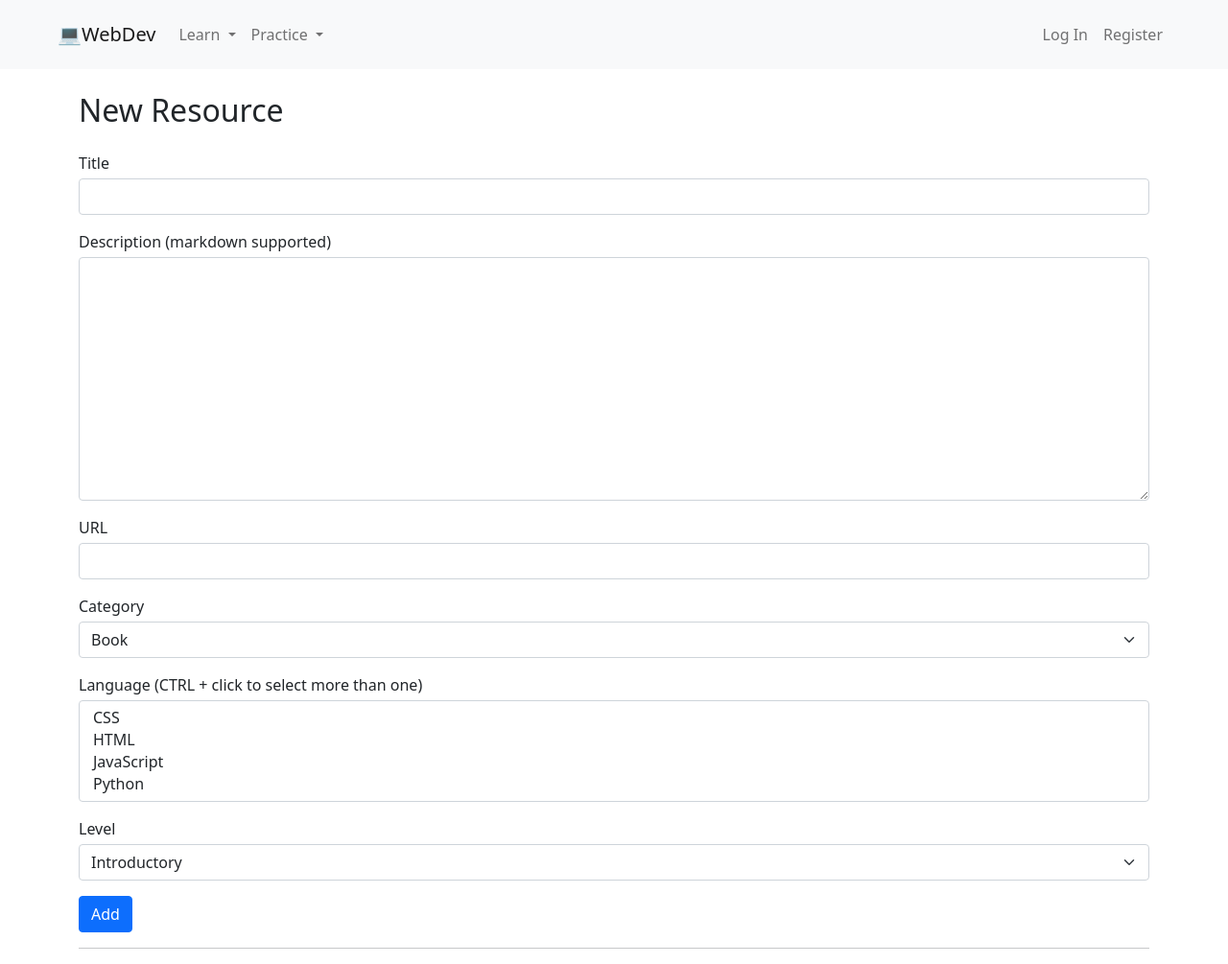
After one commit to sixsat/cs50w-capstone, a Django app: template webdev/templates/webdev/create.html in a window 1280 px wide. The commit adds this page. Shown: the whole page at 96% size. Run offline with Django 4.2, Linux system fonts and the light colour scheme; the template is opened without the code that fills it: values that come from a table or form of the project are taken from there, others are empty; parts of the project's set-up code (start-up, migrations or seed data) failed here and were passed over.

Commit message:
Add resource creation form

```diff
--- /dev/null
+++ b/webdev/forms.py
@@ -0,0 +1,58 @@
+from django import forms
+
+
+class NewResourceForm(forms.Form):
+    attrs = {
+        "autocomplete": "off",
+        "class": "form-control"
+    }
+    CATEGORY_CHOICES = [
+        ("BOOK", "Book"),
+        ("CODE", "Code"),
+        ("CRS", "Course"),
+        ("DOC", "Document"),
+        ("QUIZ", "Quiz"),
+        ("VID", "Video")
+    ]
+    LANGUAGE_CHOICES = [
+        (1, "CSS"),
+        (2, "HTML"),
+        (3, "JavaScript"),
+        (4, "Python")
+    ]
+    LEVEL_CHOICES = [
+        ("INTR", "Introductory"),
+        ("MEDI", "Intermediate"),
+        ("ADVC", "Advanced")
+    ]
+
+    title = forms.CharField(
+        max_length=150, widget=forms.TextInput(attrs=attrs), label="Title"
+    )
+    description = forms.CharField(
+        widget=forms.Textarea(attrs=attrs), label="Description (markdown supported)"
+    )
+    url = forms.URLField(
+        max_length=255, widget=forms.TextInput(attrs=attrs), label="URL"
+    )
+    category = forms.ChoiceField(
+        choices=CATEGORY_CHOICES, widget=forms.Select(
+            attrs={
+                "class": "form-select"
+            }
+        ), label="Category"
+    )
+    language = forms.MultipleChoiceField(
+        choices=LANGUAGE_CHOICES, widget=forms.SelectMultiple(
+            attrs={
+                "class": "form-select"
+            }
+        ), label="Language (CTRL + click to select more than one)"
+    )
+    level = forms.ChoiceField(
+        choices=LEVEL_CHOICES, widget=forms.Select(
+            attrs={
+                "class": "form-select"
+            }
+        ), label="Level"
+    )
--- /dev/null
+++ b/webdev/templates/webdev/create.html
@@ -0,0 +1,20 @@
+{% extends  "webdev/layout.html" %}
+
+{% block body %}
+    <div>
+        <h2 class="mb-4">New Resource</h2>
+        <form action="{% url 'create' %}" method="post">
+            {% csrf_token %}
+            {% for field in form %}
+                <div class="form-group mb-3">
+                    <div class="mb-1">
+                        {{ field.label }}
+                    </div>
+                    {{ field }}
+                </div>
+            {% endfor %}
+            <button class="btn btn-primary" type="submit">Add</button>
+        </form>
+    </div>
+    <hr>
+{% endblock %}
--- a/webdev/templates/webdev/layout.html
+++ b/webdev/templates/webdev/layout.html
@@ -19,8 +19,8 @@
             <div class="container-fluid">
                 <a class="navbar-brand" href="{% url 'index' %}">💻WebDev</a>
 
-                <div class="collapse navbar-collapse position-relative" id="navbarNavDropdown">
-                    <ul class="navbar-nav">
+                <div class="collapse navbar-collapse" id="navbarNavDropdown">
+                    <ul class="navbar-nav me-auto">
                         {% if user.is_authenticated %}
                             <li class="nav-item dropdown">
                                 <a class="nav-link dropdown-toggle" role="button" data-bs-toggle="dropdown">
@@ -30,6 +30,10 @@
                                     <li><a href="{% url 'content' 'favorite' %}" class="dropdown-item">Favorite</a></li>
                                     <li><a href="{% url 'content' 'published' %}" class="dropdown-item">Published</a></li>
                                 </ul>
+                            </li>
+
+                            <li class="nav-item">
+                                <a href="{% url 'create' %}" class="nav-link">Add Resource</a>
                             </li>
                         {% endif %}
                         <li class="nav-item dropdown">
@@ -55,7 +59,7 @@
                         </li>
                     </ul>
 
-                    <ul class="navbar-nav position-absolute end-0">
+                    <ul class="navbar-nav">
                         {% if user.is_authenticated %}
                             <li class="nav-item">
                                 <a class="nav-link" href="{% url 'logout' %}">Log Out</a>
--- a/webdev/urls.py
+++ b/webdev/urls.py
@@ -4,6 +4,7 @@ from . import views
 
 urlpatterns = [
     path("", views.index, name="index"),
+    path("create", views.create, name="create"),
     path("login", views.login_view, name="login"),
     path("logout", views.logout_view, name="logout"),
     path("register", views.register, name="register"),
```
